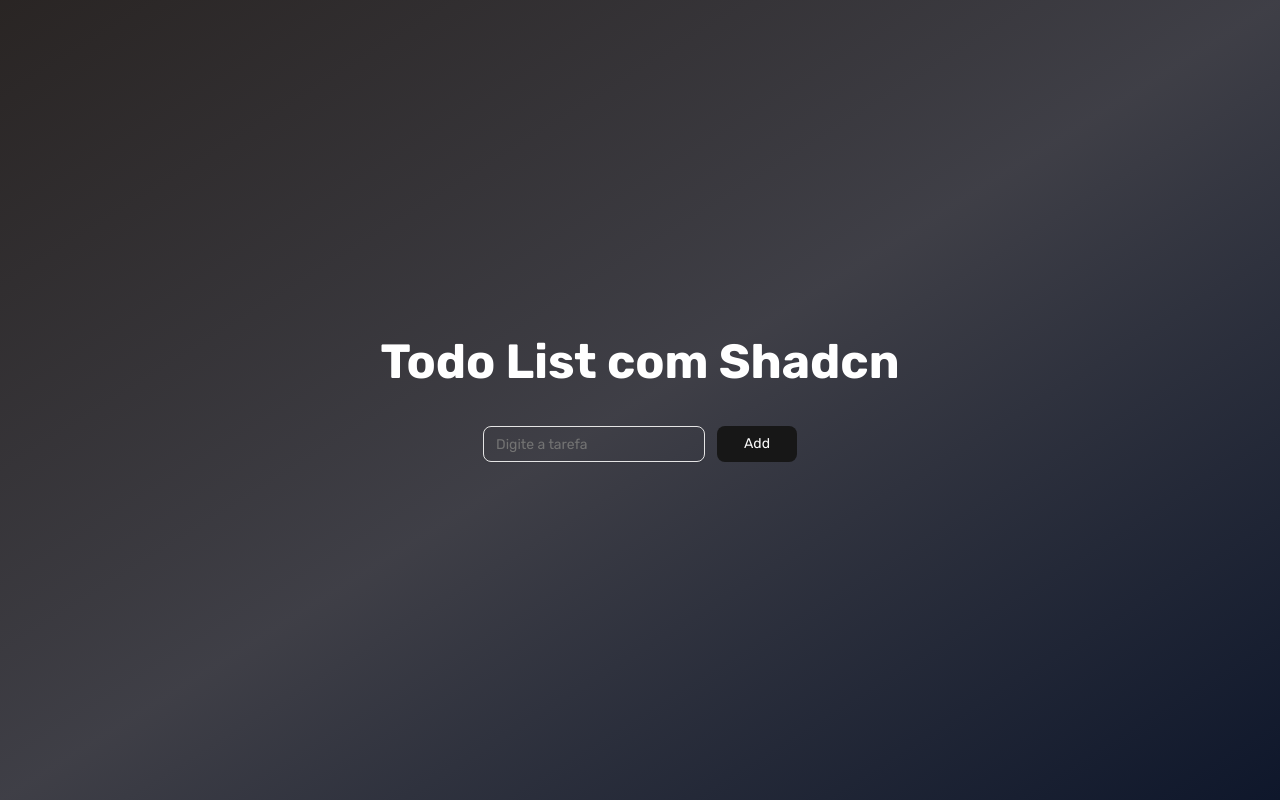
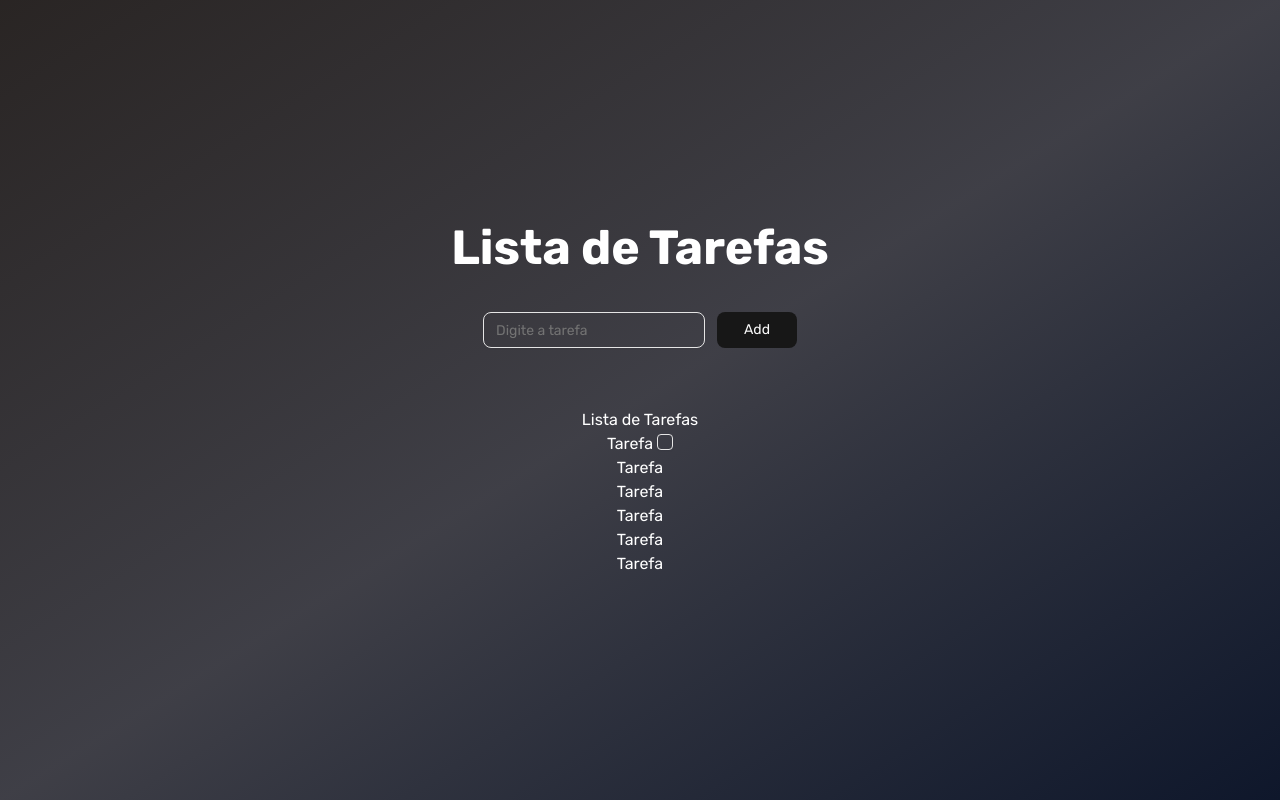
Before and after one commit to joaotelini/todolist, a Next.js app: page / in a window 1280 px wide. Built offline with nearby package versions, Linux system fonts and the light colour scheme.

Commit message:
Update page layout to include TaskList component and adjust header text

```diff
--- a/src/app/page.tsx
+++ b/src/app/page.tsx
@@ -1,11 +1,17 @@
 import { TaskInput } from "@/components/TaskInput";
+import { TaskList } from "@/components/TaskList";
 
 export default function Home() {
   return (
     <div className="flex text-white min-h-screen items-center flex-col justify-center bg-gradient-to-br from-stone-800 via-zinc-700 to-slate-900 ">
-      <h1 className="mb-10 text-5xl font-bold">Todo List com Shadcn</h1>
+      <h1 className="mb-10 text-5xl font-bold text-center">
+        Lista de Tarefas
+      </h1>
       <div>
         <TaskInput />
+      </div>
+      <div>
+        <TaskList />
       </div>
     </div>
   );
```
